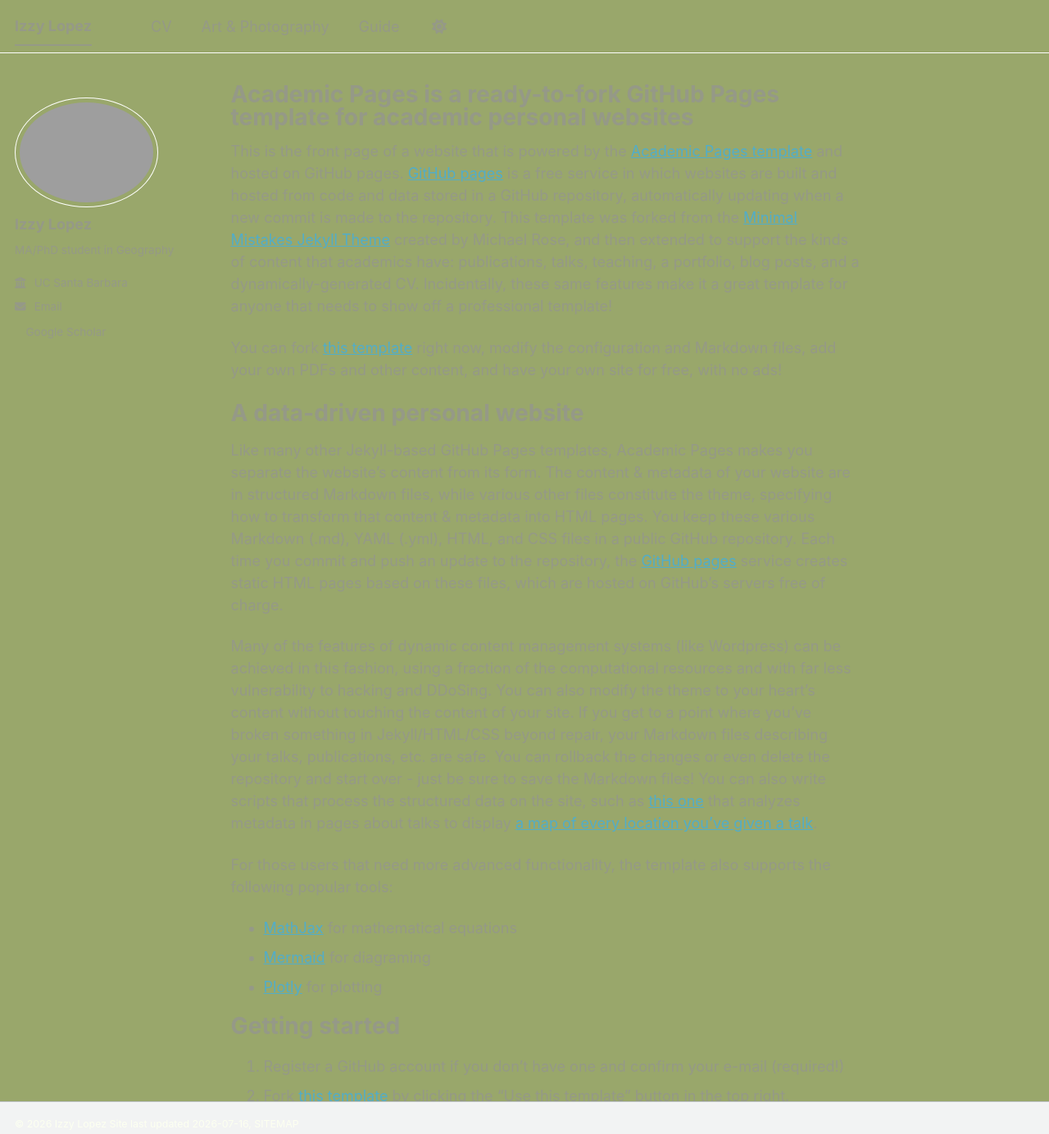
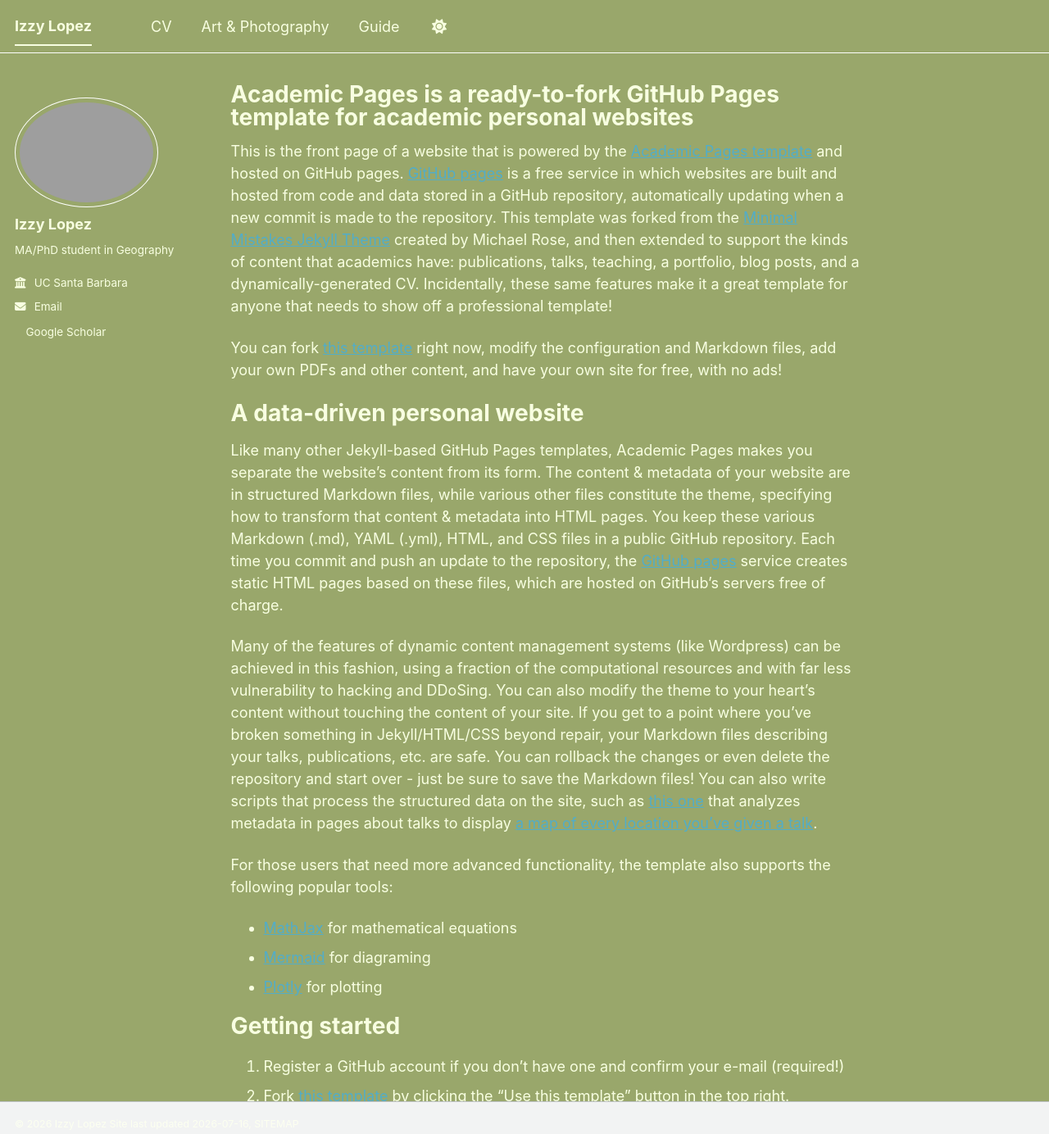
Before and after one commit to izzyslopez/izzyslopez.github.io, a Jekyll site: the page built from _pages/about.md, in a window 1280 px wide and 1400 px high. Shown: the top 1384 px of the window at 82% size. Built offline with Jekyll 4.4.1, drawn with Linux system fonts in a browser that asks for light colours; a style sheet for code colours, icons or effects is not loaded.

Commit message:
Update _default_light.scss

```diff
--- a/_sass/theme/_default_light.scss
+++ b/_sass/theme/_default_light.scss
@@ -4,8 +4,6 @@
 /* Color codes used for the theme */
 $primary-color              : #2f7f93;
 $cream                      : #f8ffe1;
-$dark-cream                 : mix(#000, $cream, 40%);
-$darker-cream               : mix(#000, $cream, 60%);
 $light-cream                : mix(#fff, $cream, 50%);
 $lighter-cream              : mix(#fff, $cream, 90%);
 
@@ -34,14 +32,14 @@ $sidebar-screen-min-width   : 1024px;
     --global-border-color               : #{$lighter-cream};
     --global-dark-border-color          : #bdc1c4;
     --global-code-background-color      : #fafafa;
-    --global-code-text-color            : #{$darker-cream};
-    --global-fig-caption-color          : mix(#fff,  #{$dark-cream}, 25%);
+    --global-code-text-color            : #{$cream};
+    --global-fig-caption-color          : mix(#fff,  #{$cream}, 25%);
     --global-link-color                 : #52adc8;
     --global-link-color-hover           : mix(#000, #2f7f93, 25%);
     --global-link-color-visited         : mix(#fff, #2f7f93, 25%);
-    --global-masthead-link-color        : #{$dark-cream};
+    --global-masthead-link-color        : #{$cream};
     --global-masthead-link-color-hover  : mix(#000, #{$cream}, 25%);
-    --global-text-color                 : #{$dark-cream};
+    --global-text-color                 : #{$cream};
     --global-text-color-light           : #{$light-cream};
     --global-thead-color                : #{$lighter-cream};
 }
```
